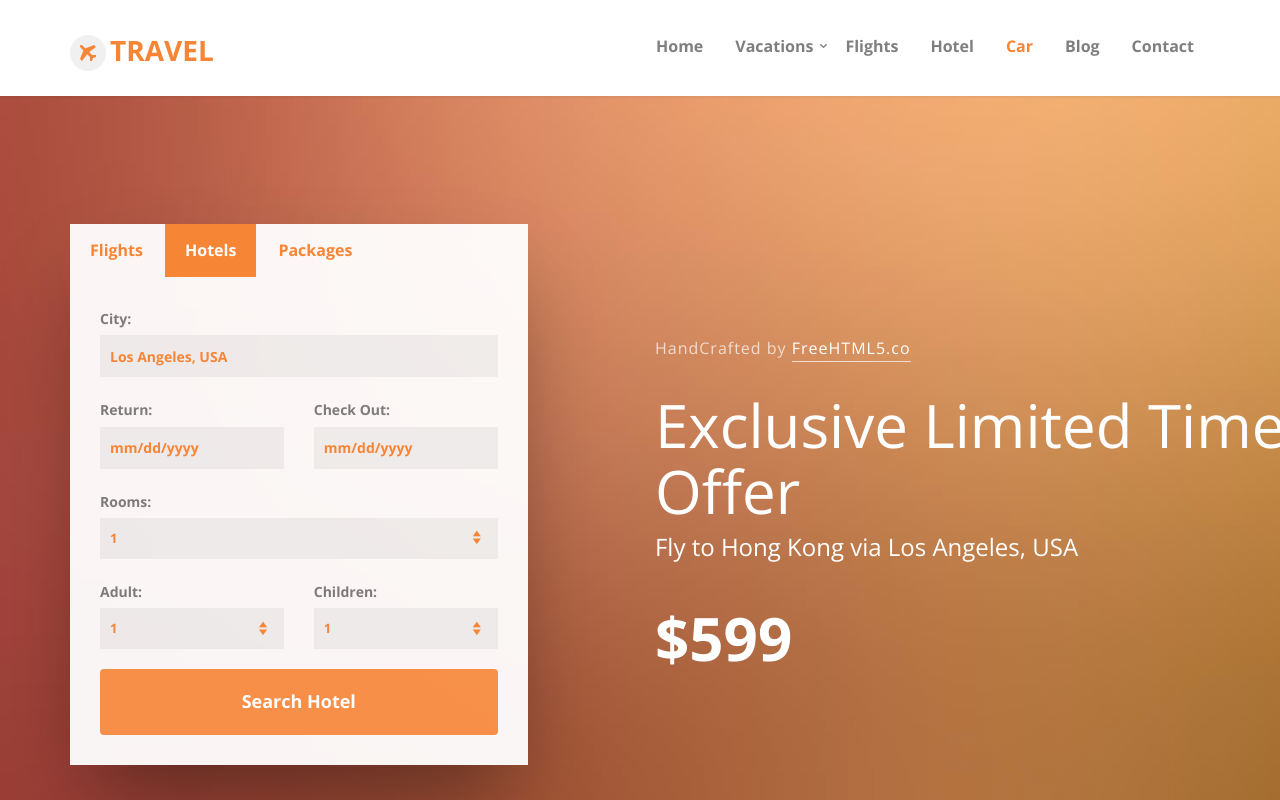
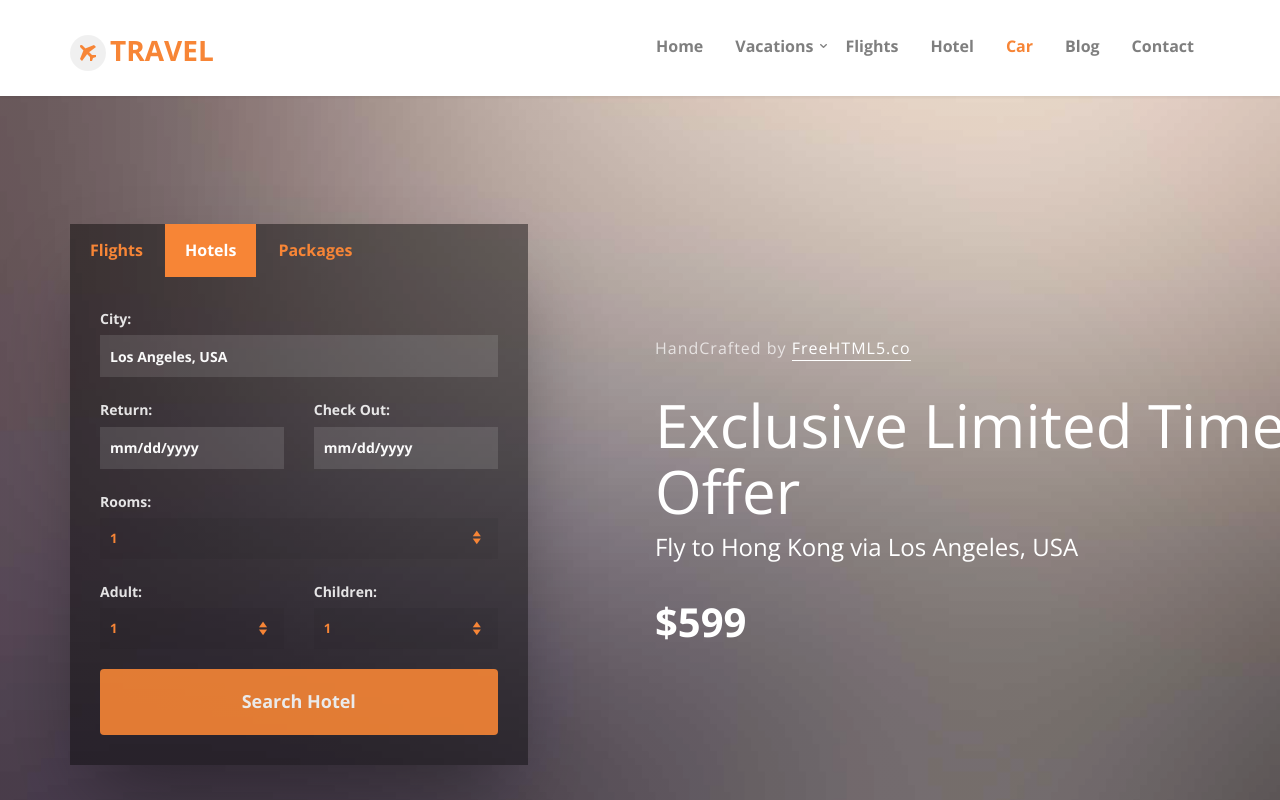
Before and after one commit to simran189/travel.github.io, a plain HTML site: page car.html in a window 1280 px wide. Shown: the top 800 px of the page. Drawn offline with nearby package versions, Linux system fonts and the light colour scheme; files whose address does not match are found by name.

Commit message:
Add files via upload

```diff
--- a/css/style.css
+++ b/css/style.css
@@ -159,7 +159,7 @@ figure {
   background: -webkit-linear-gradient(left, rgba(255, 62, 28, 0.5) 0%, rgba(255, 140, 0, 0.5) 100%);
   background: -o-linear-gradient(left, rgba(255, 62, 28, 0.5) 0%, rgba(255, 140, 0, 0.5) 100%);
   background: -ms-linear-gradient(left, rgba(255, 62, 28, 0.5) 0%, rgba(255, 140, 0, 0.5) 100%);
-  background: linear-gradient(to right, rgba(255, 62, 28, 0.5) 0%, rgba(255, 140, 0, 0.5) 100%);
+  background: linear-gradient(to right, rgba(255, 62, 28, 0.1) 0%, rgba(255, 140, 0, 0.1) 100%);
   filter: progid:DXImageTransform.Microsoft.gradient( startColorstr='#ff3e1c', endColorstr='#ff8c00', GradientType=1 );
 }
 
@@ -232,11 +232,12 @@ figure {
   background: transparent !important;
 }
 .fh5co-cover .desc p a.fh5co-site-name {
-  padding-bottom: 2px;
-  border-bottom: 1px solid rgba(255, 255, 255, 0.7);
+  padding-bottom: 1px;
+  border-bottom: 1px solid rgba(255, 255, 255, 1);
+
 }
 .fh5co-cover .desc .price {
-  font-size: 60px;
+  font-size: 40px;
   font-weight: bold;
 }
 @media screen and (max-width: 768px) {
@@ -535,7 +536,7 @@ figure {
   width: 100%;
   float: left;
   margin-top: -7em;
-  background: rgba(255, 255, 255, 0.95);
+  background: rgba(0, 0, 0, 0.45);
   -webkit-box-shadow: 0px 43px 83px -20px rgba(0, 0, 0, 0.41);
   -moz-box-shadow: 0px 43px 83px -20px rgba(0, 0, 0, 0.41);
   -ms-box-shadow: 0px 43px 83px -20px rgba(0, 0, 0, 0.41);
@@ -543,7 +544,7 @@ figure {
   box-shadow: 0px 43px 83px -20px rgba(0, 0, 0, 0.41);
 }
 .tabulation label {
-  color: rgba(0, 0, 0, 0.5);
+  color: rgba(255, 255, 255, 0.87);
   font-size: 14px;
 }
 @media screen and (max-width: 480px) {
@@ -552,7 +553,7 @@ figure {
   }
 }
 .tabulation input[type="text"] {
-  background: rgba(0, 0, 0, 0.05);
+  background: rgba(248, 248, 248, 0.116);
   border: none;
   box-shadow: none;
   font-weight: bold;
@@ -566,7 +567,7 @@ figure {
 }
 .tabulation input[type="text"]::-webkit-input-placeholder {
   /* Chrome/Opera/Safari */
-  color: #F78536 !important;
+  color: #fafafa !important;
 }
 .tabulation input[type="text"]::-moz-placeholder {
   /* Firefox 19+ */
```
